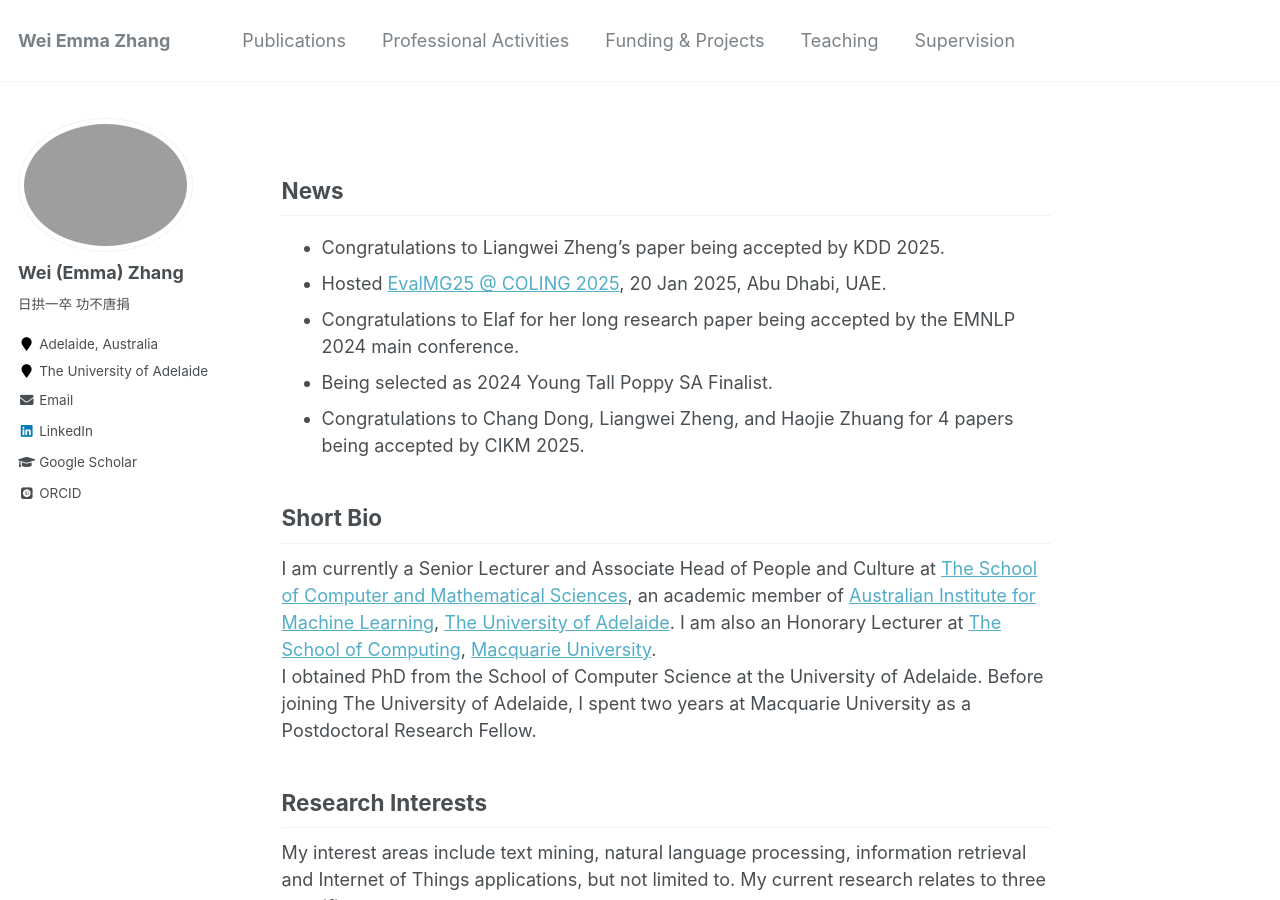
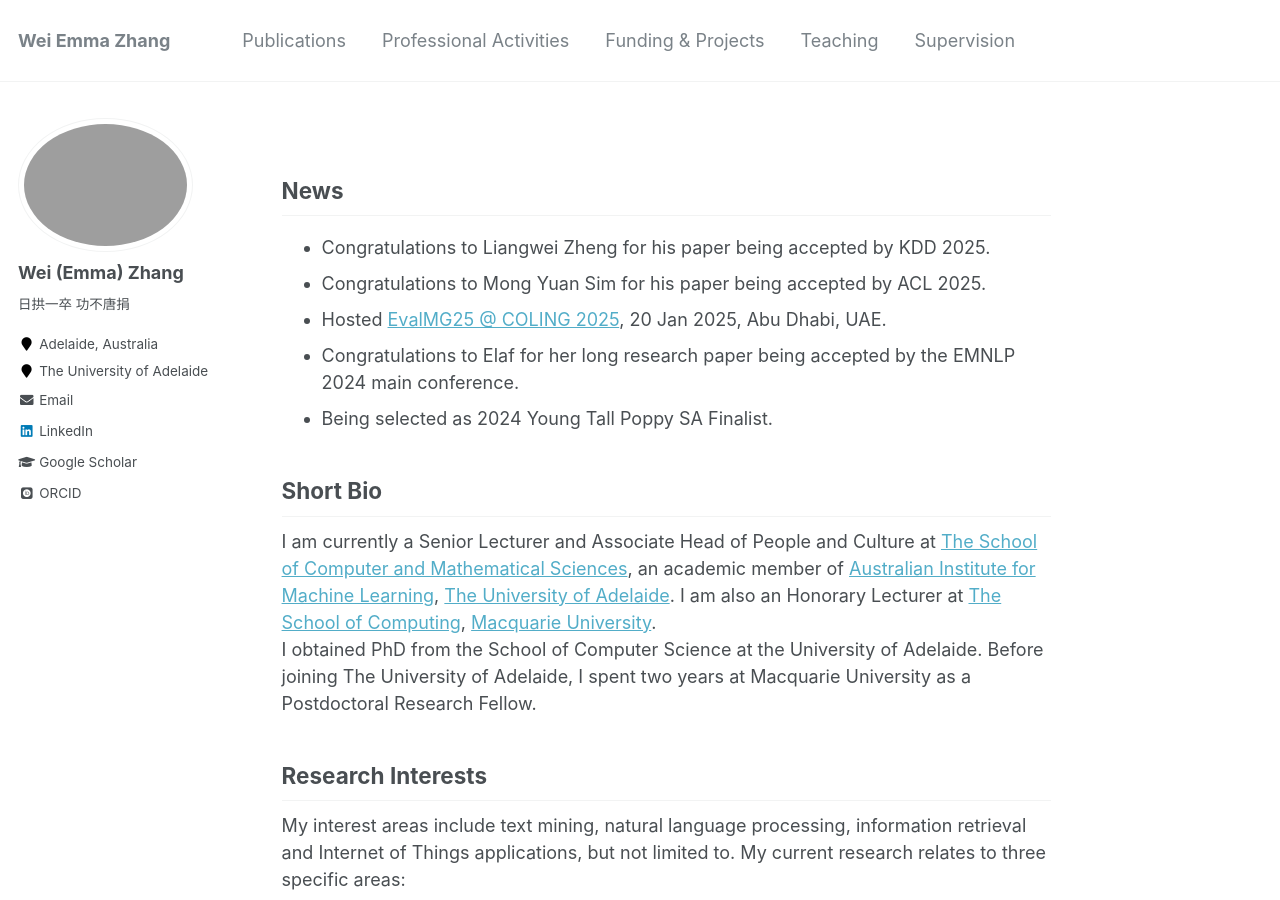
Before and after one commit to weiezhang/weiezhang.github.io, a Jekyll site: the page built from _pages/about.md, in a window 1280 px wide and 900 px high. Built offline with Jekyll 4.4.1, drawn with Linux system fonts in a browser that asks for light colours; some web fonts are replaced.

Commit message:
Update about.md

```diff
--- a/_pages/about.md
+++ b/_pages/about.md
@@ -9,12 +9,13 @@ redirect_from:
 ---
 
 ## News
-* Congratulations to Liangwei Zheng's paper being accepted by KDD 2025.
+* Congratulations to Liangwei Zheng for his paper being accepted by KDD 2025.
+* Congratulations to Mong Yuan Sim for his paper being accepted by ACL 2025.
 * Hosted [EvalMG25 @ COLING 2025](https://evalmg.github.io/), 20 Jan 2025, Abu Dhabi, UAE.
 * Congratulations to Elaf for her long research paper being accepted by the EMNLP 2024 main conference.
 * Being selected as 2024 Young Tall Poppy SA Finalist.
-* Congratulations to Chang Dong, Liangwei Zheng, and Haojie Zhuang for 4 papers being accepted by CIKM 2025.
-<!--* Congratulations to Yutong Qu on being selected as a 2024 IEEE WISC Scholarship winner.
+<!--** Congratulations to Chang Dong, Liangwei Zheng, and Haojie Zhuang for 4 papers being accepted by CIKM 2025.
+ Congratulations to Yutong Qu on being selected as a 2024 IEEE WISC Scholarship winner.
  *Congratulations to Haojie Zhuang for his paper being accepted by NAACL 2024 main conference.-->
 
 ## Short Bio
```
